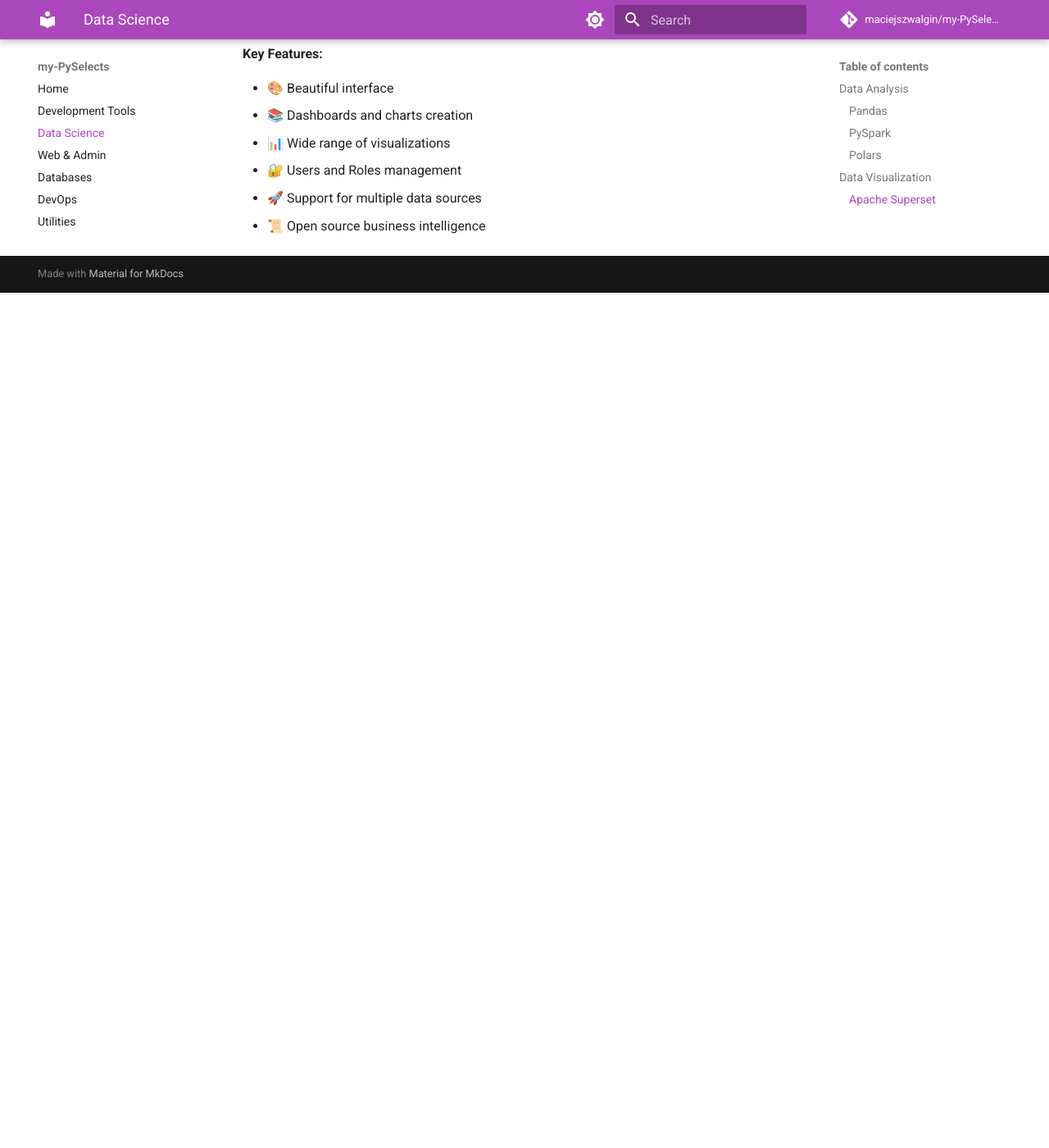
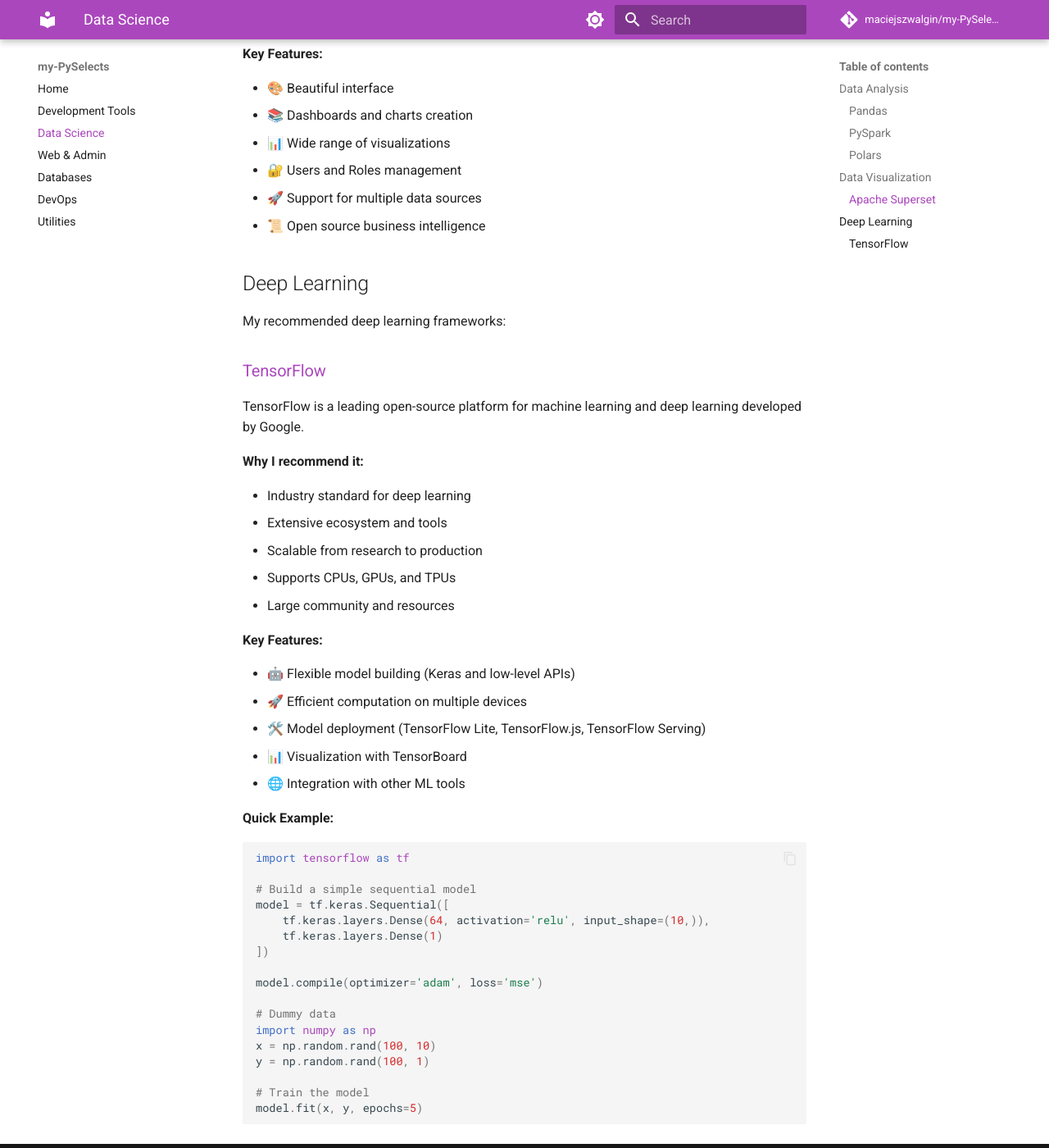
Before and after one commit to maciejszwalgin/my-PySelects, an MkDocs documentation site: the page built from docs/data-science.md, in a window 1280 px wide and 1400 px high, scrolled down 2881 px. Shown: the whole window at 82% size. Built offline with MkDocs 1.6.1 and Material for MkDocs 9.7.7, drawn with Linux system fonts in a browser that asks for light colours; comment, search, counter and statistics services are not loaded; before the commit the page ends 3238 px from its top, so only the background shows below that.

Commit message:
chore: add tensorflow

````diff
--- a/docs/data-science.md
+++ b/docs/data-science.md
@@ -123,9 +123,51 @@
 
 My recommended machine learning libraries: -->
 
-<!-- ## Deep Learning
+## Deep Learning
 
-My recommended deep learning frameworks: -->
+My recommended deep learning frameworks:
+
+### [TensorFlow](https://www.tensorflow.org/)
+
+TensorFlow is a leading open-source platform for machine learning and deep learning developed by Google.
+
+**Why I recommend it:**
+
+- Industry standard for deep learning
+- Extensive ecosystem and tools
+- Scalable from research to production
+- Supports CPUs, GPUs, and TPUs
+- Large community and resources
+
+**Key Features:**
+
+- 🤖 Flexible model building (Keras and low-level APIs)
+- 🚀 Efficient computation on multiple devices
+- 🛠️ Model deployment (TensorFlow Lite, TensorFlow.js, TensorFlow Serving)
+- 📊 Visualization with TensorBoard
+- 🌐 Integration with other ML tools
+
+**Quick Example:**
+```python
+import tensorflow as tf
+
+# Build a simple sequential model
+model = tf.keras.Sequential([
+    tf.keras.layers.Dense(64, activation='relu', input_shape=(10,)),
+    tf.keras.layers.Dense(1)
+])
+
+model.compile(optimizer='adam', loss='mse')
+
+# Dummy data
+import numpy as np
+x = np.random.rand(100, 10)
+y = np.random.rand(100, 1)
+
+# Train the model
+model.fit(x, y, epochs=5)
+```
+
 
 <!-- ## Scientific Libraries
 
````
